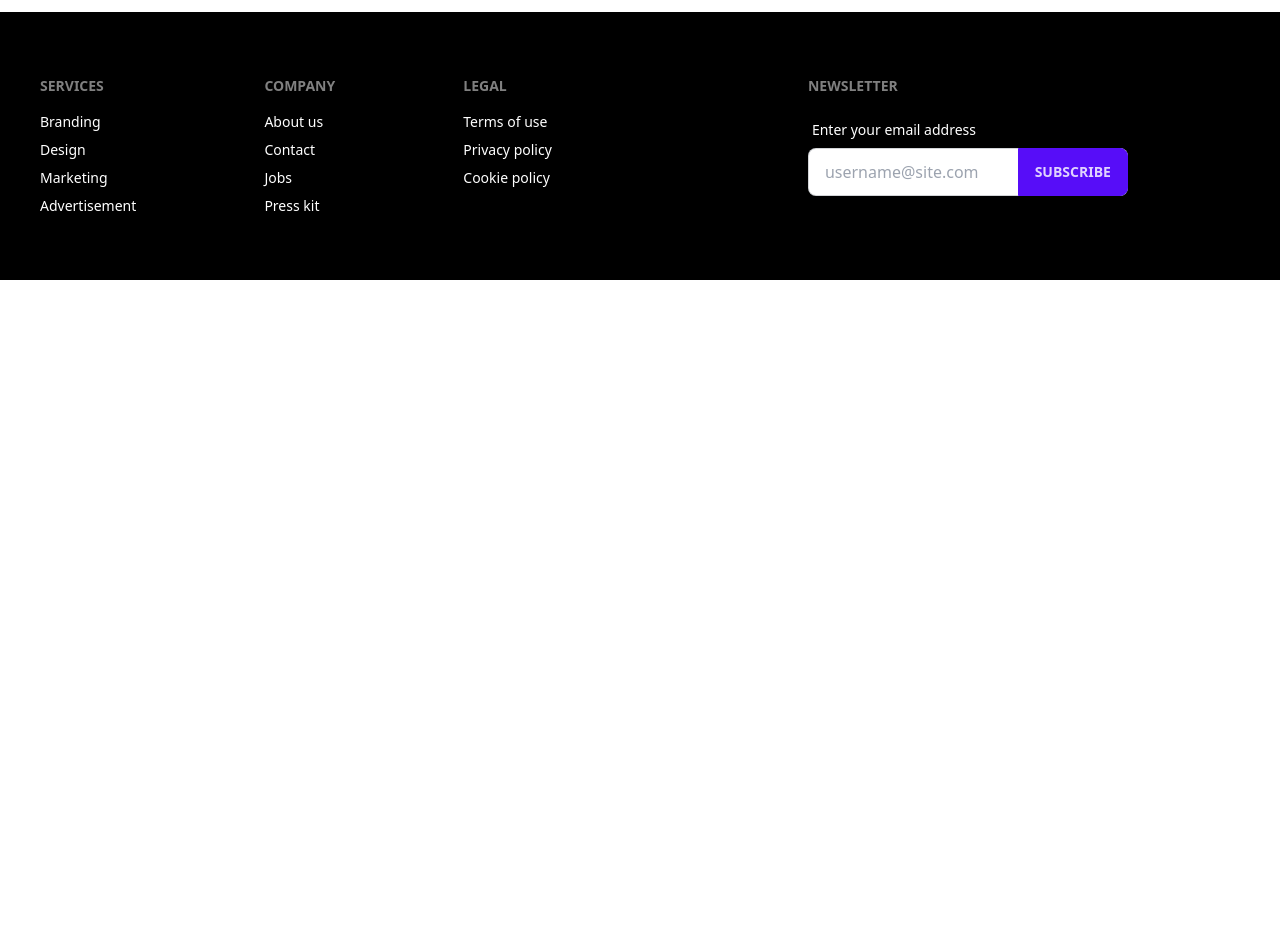
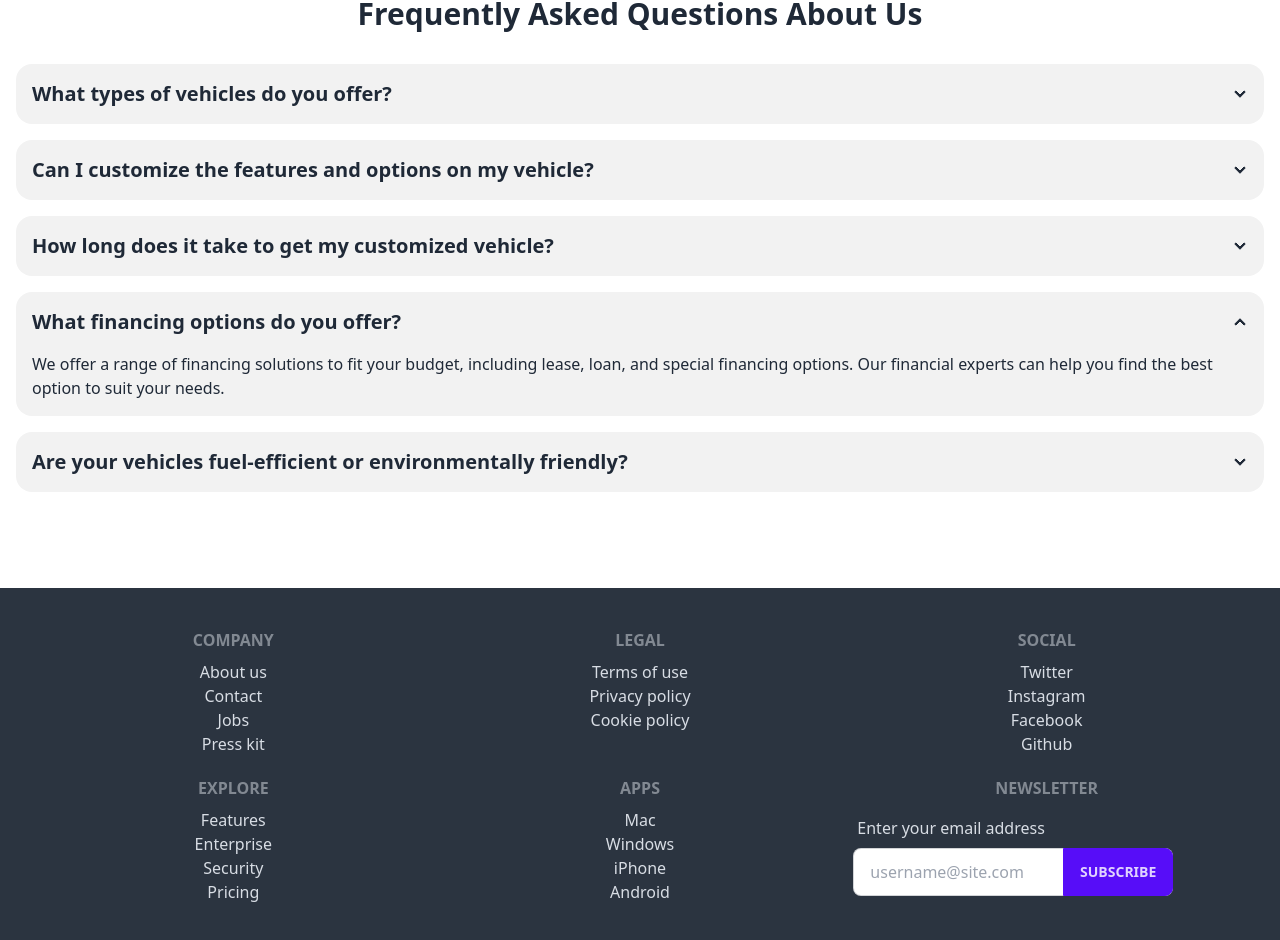
Before and after one commit to Thejellyfish1024/car-deal-client, a React (Vite) app: page / in a window 1280 px wide. Shown: the part 2326-3266 px from the top of the page. Before the commit the page ends 2606 px from the top, so only its background shows below. Built offline with nearby package versions, Linux system fonts and the light colour scheme; no server answers.

Commit message:
added the faq section

```diff
--- /dev/null
+++ b/src/components/Faq.jsx
@@ -0,0 +1,61 @@
+/* eslint-disable react/no-unescaped-entities */
+
+
+const Faq = () => {
+    return (
+        <div className="max-w-7xl mx-auto mb-10 p-4">
+            <h2 className="md:text-3xl text-2xl font-semibold text-center my-8"> Frequently Asked Questions About Us</h2>
+            <div className="collapse collapse-arrow bg-base-200 mb-4">
+                <input type="radio" name="my-accordion-1" checked="checked" />
+                <div className="collapse-title text-xl font-semibold">
+                    What types of vehicles do you offer?
+                </div>
+                <div className="collapse-content">
+                    <p className="font-medium ">We offer a wide range of vehicles, including sedans, SUVs, trucks, and electric cars. Whether you're looking for a family vehicle or a high-performance sports car, we have options to suit your needs.</p>
+                </div>
+                {/*  */}
+            </div>
+            <div className="collapse collapse-arrow bg-base-200 mb-4">
+                <input type="radio" name="my-accordion-1" />
+                <div className="collapse-title text-xl font-semibold">
+                    Can I customize the features and options on my vehicle?
+                </div>
+                <div className="collapse-content">
+                    <p className="font-medium ">Absolutely! We take pride in our extensive customization options. You can personalize everything from color and interior to advanced tech features to create a vehicle that's uniquely yours.</p>
+                </div>
+                {/*  */}
+            </div>
+            <div className="collapse collapse-arrow bg-base-200 mb-4">
+                <input type="radio" name="my-accordion-1" />
+                <div className="collapse-title text-xl font-semibold">
+                    How long does it take to get my customized vehicle?
+                </div>
+                <div className="collapse-content">
+                    <p className="font-medium "> The time frame for customization varies depending on the level of personalization and the model chosen. On average, it takes 4-8 weeks for your tailored vehicle to be ready. Our team will provide you with a more specific timeline.</p>
+                </div>
+                {/*  */}
+            </div>
+            <div className="collapse collapse-arrow bg-base-200 mb-4">
+                <input type="radio" name="my-accordion-1" checked="checked" />
+                <div className="collapse-title text-xl font-semibold">
+                    What financing options do you offer?
+                </div>
+                <div className="collapse-content">
+                    <p className="font-medium ">We offer a range of financing solutions to fit your budget, including lease, loan, and special financing options. Our financial experts can help you find the best option to suit your needs.</p>
+                </div>
+                {/*  */}
+            </div>
+            <div className="collapse collapse-arrow bg-base-200 mb-4">
+                <input type="radio" name="my-accordion-1" />
+                <div className="collapse-title text-xl font-semibold">
+                    Are your vehicles fuel-efficient or environmentally friendly?
+                </div>
+                <div className="collapse-content">
+                    <p className="font-medium "> Many of our models are designed with fuel efficiency in mind. We also offer electric and hybrid options that are eco-friendly. Check out our lineup to see our environmentally conscious choices.</p>
+                </div>
+            </div>
+        </div>
+    );
+};
+
+export default Faq;
--- a/src/components/Footer.jsx
+++ b/src/components/Footer.jsx
@@ -3,7 +3,7 @@
 const Footer = () => {
     return (
         <div className="bg-black text-white mt-16">
-            <footer className="footer max-w-7xl mx-auto px-10 py-16 ">
+            {/* <footer className="footer max-w-7xl mx-auto px-10 py-16 ">
                 <nav>
                     <header className="footer-title">Services</header>
                     <a className="link link-hover">Branding</a>
@@ -37,6 +37,69 @@ const Footer = () => {
                         </div>
                     </fieldset>
                 </form>
+            </footer> */}
+            <footer className="grid lg:grid-cols-3  grid-cols-2 gap-5 p-10 bg-neutral text-neutral-content text-center justify-center">
+                <nav>
+                    <header className="footer-title">Company</header>
+                    <div className="flex flex-col">
+
+                        <a className="link link-hover">About us</a>
+                        <a className="link link-hover">Contact</a>
+                        <a className="link link-hover">Jobs</a>
+                        <a className="link link-hover">Press kit</a>
+                    </div>
+                </nav>
+                <nav>
+                    <header className="footer-title">Legal</header>
+                    <div className="flex flex-col">
+
+                        <a className="link link-hover">Terms of use</a>
+                        <a className="link link-hover">Privacy policy</a>
+                        <a className="link link-hover">Cookie policy</a>
+                    </div>
+                </nav>
+                <nav>
+                    <header className="footer-title">Social</header>
+                    <div className="flex flex-col">
+
+                        <a className="link link-hover">Twitter</a>
+                        <a className="link link-hover">Instagram</a>
+                        <a className="link link-hover">Facebook</a>
+                        <a className="link link-hover">Github</a>
+                    </div>
+                </nav>
+                <nav className="">
+                    <header className="footer-title">Explore</header>
+                    <div className="flex flex-col">
+
+                        <a className="link link-hover">Features</a>
+                        <a className="link link-hover">Enterprise</a>
+                        <a className="link link-hover">Security</a>
+                        <a className="link link-hover">Pricing</a>
+                    </div>
+                </nav>
+                <nav className="">
+                    <header className="footer-title">Apps</header>
+                    <div className="flex flex-col">
+
+                        <a className="link link-hover">Mac</a>
+                        <a className="link link-hover">Windows</a>
+                        <a className="link link-hover">iPhone</a>
+                        <a className="link link-hover">Android</a>
+                    </div>
+                </nav>
+                <form className="col-span-2 md:col-span-1">
+                    <header className="footer-title">Newsletter</header>
+                    <fieldset className="form-control w-80">
+                        <label className="label">
+                            <span className="">Enter your email address</span>
+                        </label>
+                        <div className="relative">
+                            <input type="text" placeholder="username@site.com" className="input input-bordered w-full pr-16" />
+                            <button className="btn btn-primary absolute top-0 right-0 rounded-l-none">Subscribe</button>
+                        </div>
+                    </fieldset>
+                </form>
             </footer>
         </div>
     );
--- a/src/pages/Home.jsx
+++ b/src/pages/Home.jsx
@@ -1,5 +1,6 @@
 import Banner from "../components/Banner";
 import Brands from "../components/Brands";
+import Faq from "../components/Faq";
 import Footer from "../components/Footer";
 import WhyChooseUs from "../components/WhyChooseUs";
 
@@ -10,6 +11,7 @@ const Home = () => {
             <Banner></Banner>
             <Brands></Brands>
             <WhyChooseUs></WhyChooseUs>
+            <Faq></Faq>
             <Footer></Footer>
         </div>
     );
```
